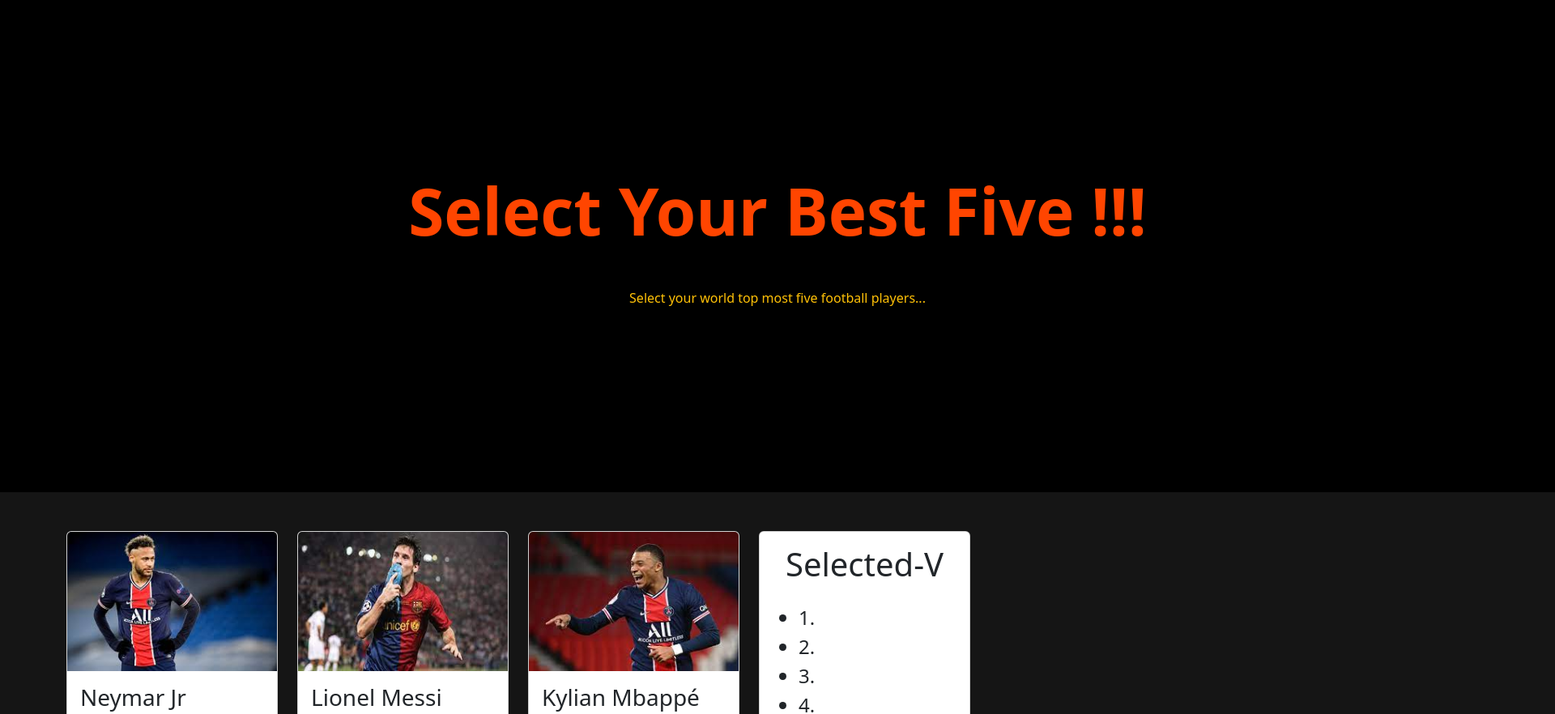
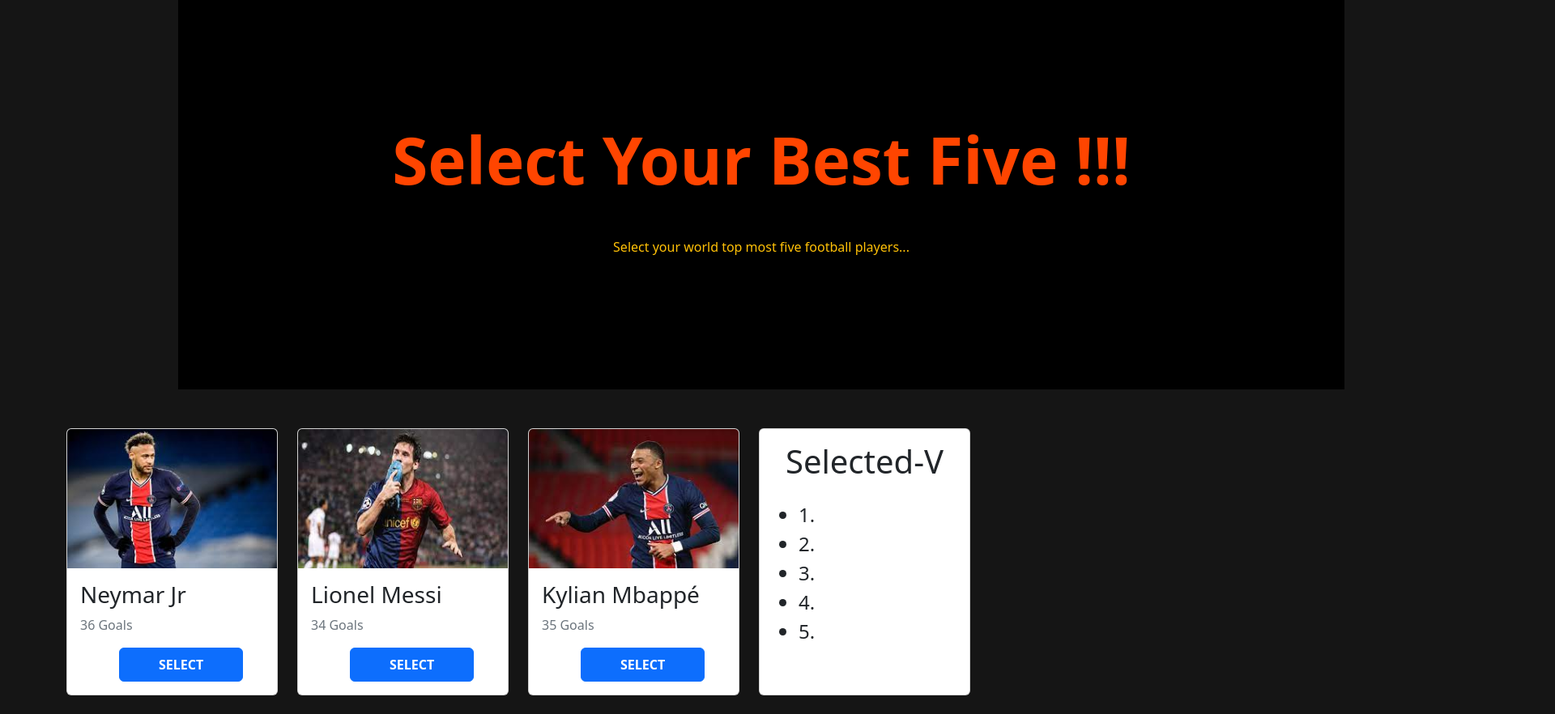
Before and after one commit to TajbeerAhamed/select-your-best-five, a plain HTML site: page index.html in a window 1280 px wide. Shown: the top 882 px of the page at 81% size, 1920 px wide, since content can reach past the window. Drawn offline with nearby package versions, Linux system fonts and the light colour scheme.

```diff
--- a/index.html
+++ b/index.html
@@ -104,7 +104,7 @@
 
 <hr class="hr-color">
 
-<footer class="mt-5 d-flex justify-content-center align-items-center ">
+<footer class="d-flex justify-content-center align-items-center ">
 
     <p class="text-center fw-semi-bold fs-6 mt-5">© Copyright @ Rimon All Rights
         Reserved.</p>
--- a/styles/style.css
+++ b/styles/style.css
@@ -1,7 +1,8 @@
 .header-section {
-    width: 120rem;
-    height: 38rem;
+    width: 1440px;
+    height: 481px;
     background-color: black;
+    margin-left: 220px;
 
 }
 
```
